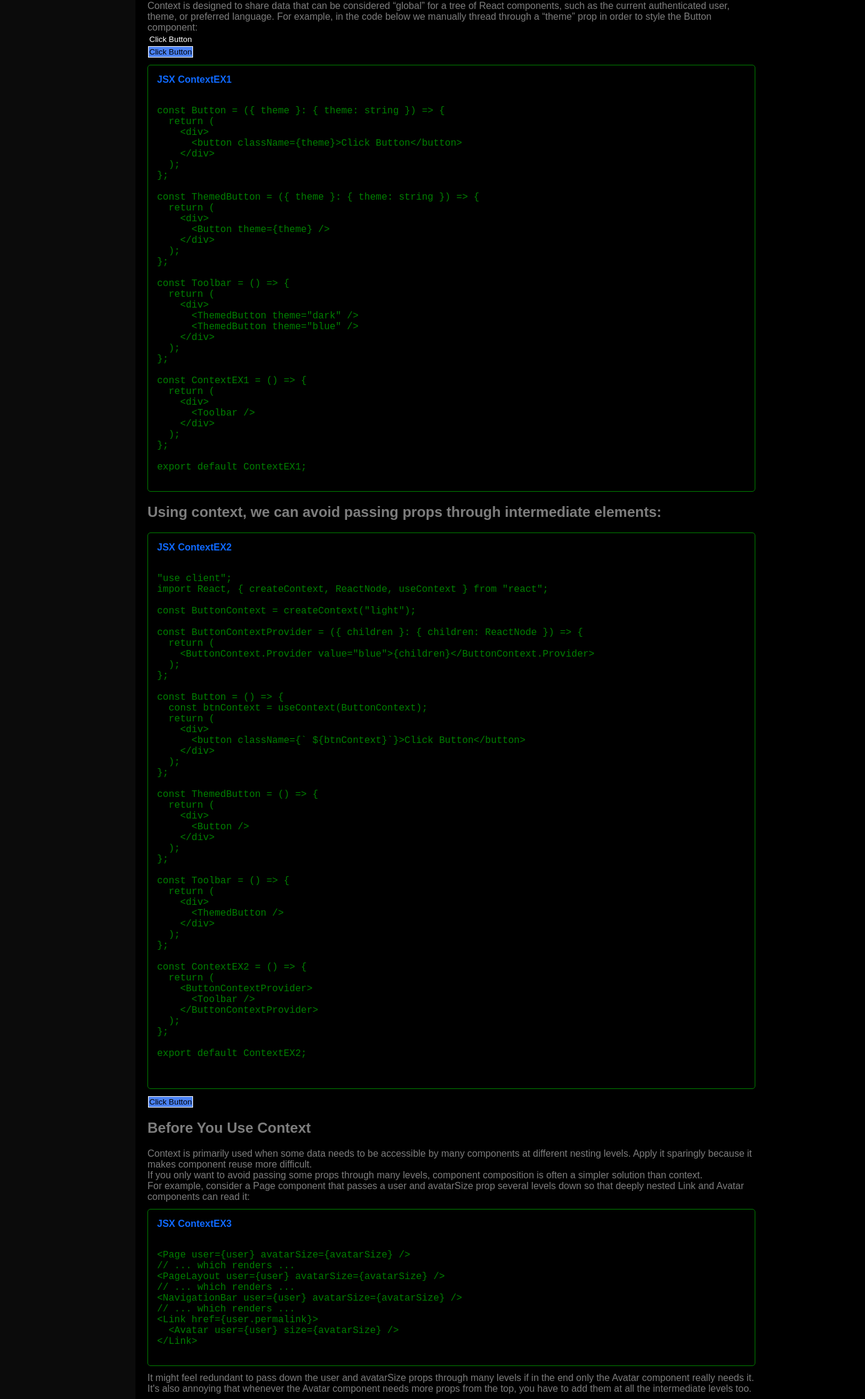
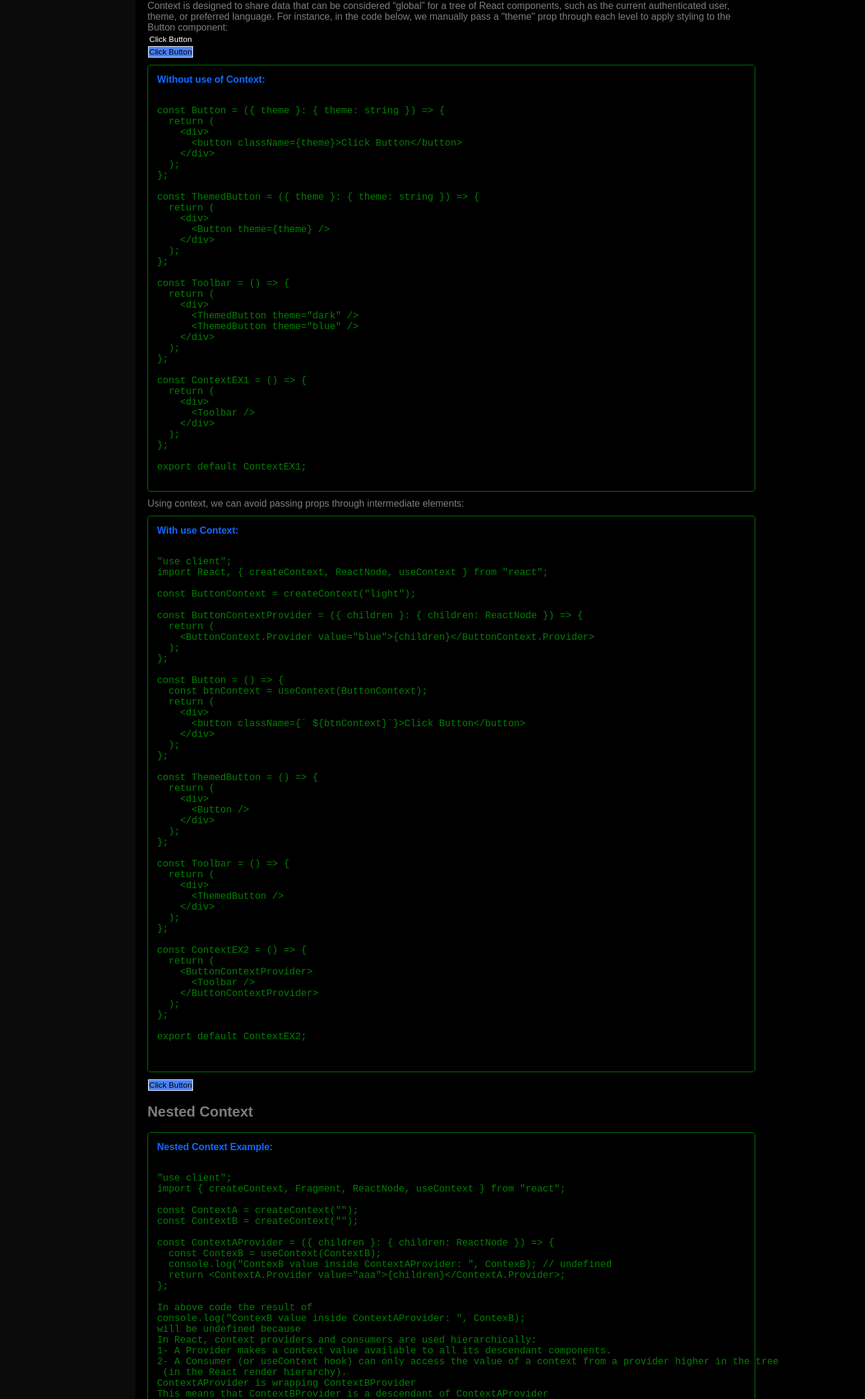
Before and after one commit to Malik-Abdul/next-libs-kit, a Next.js app: page /react-context-api in a window 1280 px wide. Shown: the part 280-2613 px from the top of the page at 60% size, 1443 px wide, since content can reach past the window. Built offline with nearby package versions, Linux system fonts and the light colour scheme.

Commit message:
Update context docs

```diff
--- a/src/components/ReactContextAPI/ContextEX3MultiLevelContext.tsx
+++ b/src/components/ReactContextAPI/ContextEX3MultiLevelContext.tsx
@@ -8,8 +8,11 @@ const ContextAProvider = ({ children }: { children: ReactNode }) => {
   const ContexB = useContext(ContextB);
   console.log("ContexB value inside ContextAProvider: ", ContexB); // Undefined
   return <ContextA.Provider value="aaa">{children}</ContextA.Provider>;
+};
 
-  // Reason:
+// In above code the result of
+// console.log("ContexB value inside ContextAProvider: ", ContexB);
+// will be undefined because
 // In React, context providers and consumers are used hierarchically:
 // 1- A Provider makes a context value available to all its descendant components.
 // 2- A Consumer (or useContext hook) can only access the value of a context from a provider higher in the tree
@@ -22,7 +25,6 @@ const ContextAProvider = ({ children }: { children: ReactNode }) => {
 // const ContexB = useContext(ContextB);
 // Since there is no ContextB.Provider rendered above ContextAProvider in the tree, the useContext(ContextB)
 // returns undefined.
-};
 
 const ContextBProvider = ({ children }: { children: ReactNode }) => {
   const ContexA = useContext(ContextA);
--- a/src/components/ReactContextAPI/JSXCodes.ts
+++ b/src/components/ReactContextAPI/JSXCodes.ts
@@ -105,23 +105,25 @@ const ContextB = createContext("");
 
 const ContextAProvider = ({ children }: { children: ReactNode }) => {
   const ContexB = useContext(ContextB);
-  console.log("ContexB value inside ContextAProvider: ", ContexB); // Undefined
+  console.log("ContexB value inside ContextAProvider: ", ContexB); // undefined
   return <ContextA.Provider value="aaa">{children}</ContextA.Provider>;
+};
 
-  // Reason:
-  // In React, context providers and consumers are used hierarchically:
-  // 1- A Provider makes a context value available to all its descendant components.
-  // 2- A Consumer (or useContext hook) can only access the value of a context from a provider higher in the tree
-  (in the React render hierarchy).
-  // ContextAProvider is wrapping ContextBProvider
-  // This means that ContextBProvider is a descendant of ContextAProvider
-  // When ContextAProvider is rendered, ContextBProvider has not been rendered yet, so the ContextB value is not available
-  in the component tree above ContextAProvider
-  // In ContextAProvider, I called:
-  // const ContexB = useContext(ContextB);
-  // Since there is no ContextB.Provider rendered above ContextAProvider in the tree, the useContext(ContextB)
-  returns undefined.
-};
+In above code the result of
+console.log("ContexB value inside ContextAProvider: ", ContexB);
+will be undefined because
+In React, context providers and consumers are used hierarchically:
+1- A Provider makes a context value available to all its descendant components.
+2- A Consumer (or useContext hook) can only access the value of a context from a provider higher in the tree
+ (in the React render hierarchy).
+ContextAProvider is wrapping ContextBProvider
+This means that ContextBProvider is a descendant of ContextAProvider
+When ContextAProvider is rendered, ContextBProvider has not been rendered yet, so the ContextB value is not
+available in the component tree above ContextAProvider
+In ContextAProvider, I called:
+const ContexB = useContext(ContextB);
+Since there is no ContextB.Provider rendered above ContextAProvider in the tree, the useContext(ContextB)
+returns undefined.
 
 const ContextBProvider = ({ children }: { children: ReactNode }) => {
   const ContexA = useContext(ContextA);
--- a/src/components/ReactContextAPI/index.tsx
+++ b/src/components/ReactContextAPI/index.tsx
@@ -23,73 +23,46 @@ const ReactContextAPI = () => {
           In a typical React application, data is passed top-down (parent to
           child) via props, but such usage can be cumbersome for certain types
           of props (e.g. locale preference, UI theme) that are required by many
-          components within an application. Context provides a way to share
-          values like these between components without having to explicitly pass
-          a prop through every level of the tree.
+          components within an application. Context allows you to share values
+          between components without the need to pass props explicitly at every
+          level of the component tree.
         </div>
 
         <h2>When to Use Context</h2>
         <div>
           Context is designed to share data that can be considered “global” for
           a tree of React components, such as the current authenticated user,
-          theme, or preferred language. For example, in the code below we
-          manually thread through a “theme” prop in order to style the Button
-          component:
+          theme, or preferred language. For instance, in the code below, we
+          manually pass a "theme" prop through each level to apply styling to
+          the Button component:
         </div>
 
         <ContextEX1 />
 
         <div className="jsxCode">
-          <strong className="example">JSX ContextEX1</strong>
+          <strong className="example">Without use of Context:</strong>
           <pre>
             <code>{JSXContextEX1}</code>
           </pre>
         </div>
 
-        <h2>
+        <div>
           Using context, we can avoid passing props through intermediate
           elements:
-        </h2>
+        </div>
 
         <div className="jsxCode">
-          <strong className="example">JSX ContextEX2</strong>
+          <strong className="example">With use Context:</strong>
           <pre>
             <code>{JSXContextEX2}</code>
           </pre>
         </div>
 
         <ContextEX2 />
-        <h2>Before You Use Context</h2>
-        <div>
-          Context is primarily used when some data needs to be accessible by
-          many components at different nesting levels. Apply it sparingly
-          because it makes component reuse more difficult.
-        </div>
-        <div>
-          If you only want to avoid passing some props through many levels,
-          component composition is often a simpler solution than context.
-        </div>
-        <div>
-          For example, consider a Page component that passes a user and
-          avatarSize prop several levels down so that deeply nested Link and
-          Avatar components can read it:
-        </div>
-        <div className="jsxCode">
-          <strong className="example">JSX ContextEX3</strong>
-          <pre>
-            <code>{JSXContextEX3}</code>
-          </pre>
-        </div>
-        <div>
-          It might feel redundant to pass down the user and avatarSize props
-          through many levels if in the end only the Avatar component really
-          needs it. It&apos;s also annoying that whenever the Avatar component
-          needs more props from the top, you have to add them at all the
-          intermediate levels too.
-        </div>
+
         <h2>Nested Context</h2>
         <div className="jsxCode">
-          <strong className="example">JSX ContextEX4</strong>
+          <strong className="example">Nested Context Example:</strong>
           <pre>
             <code>{JSXContextEX4}</code>
           </pre>
```
Lines whose indentation alone changed are shown as unchanged.
